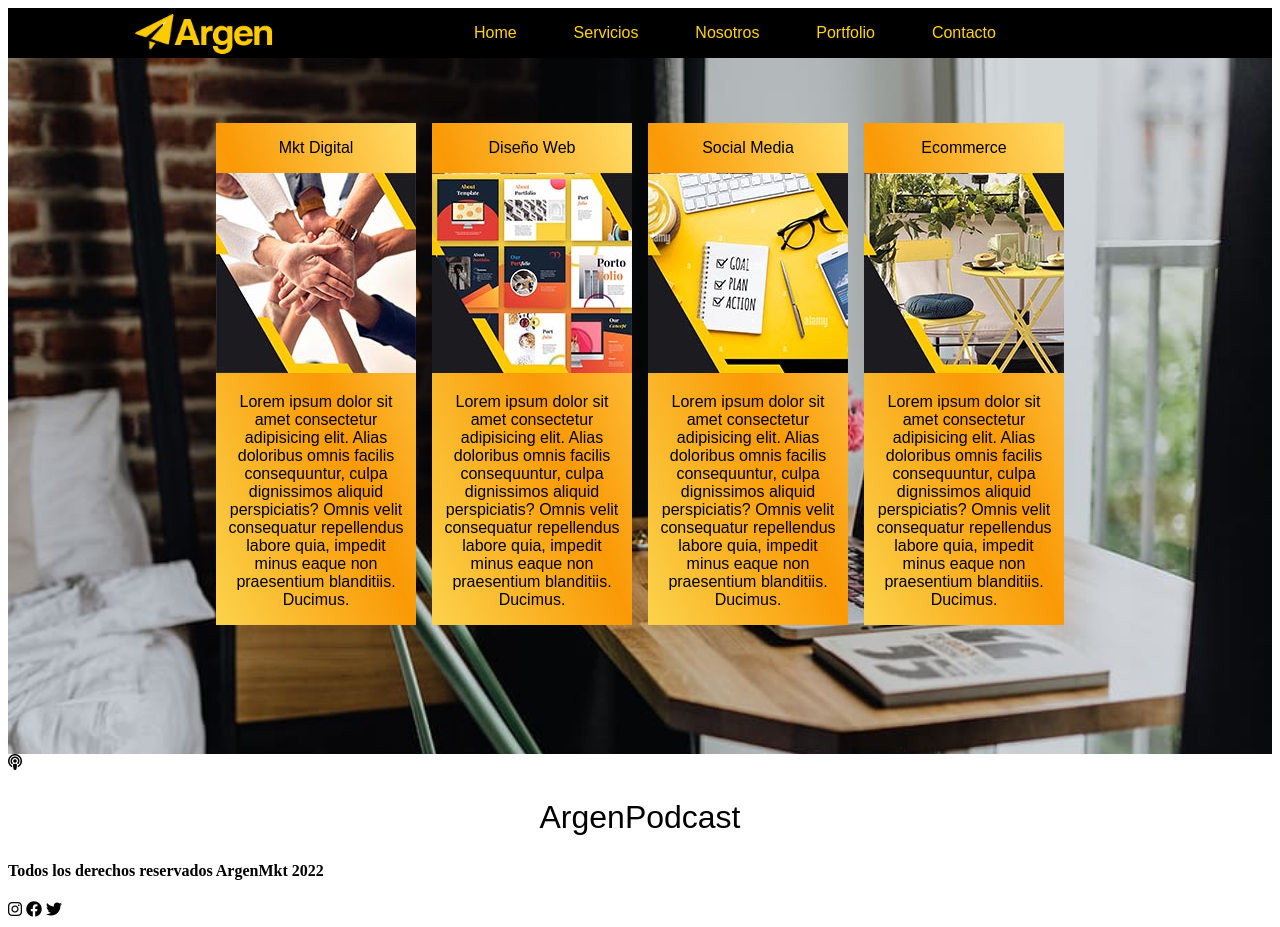
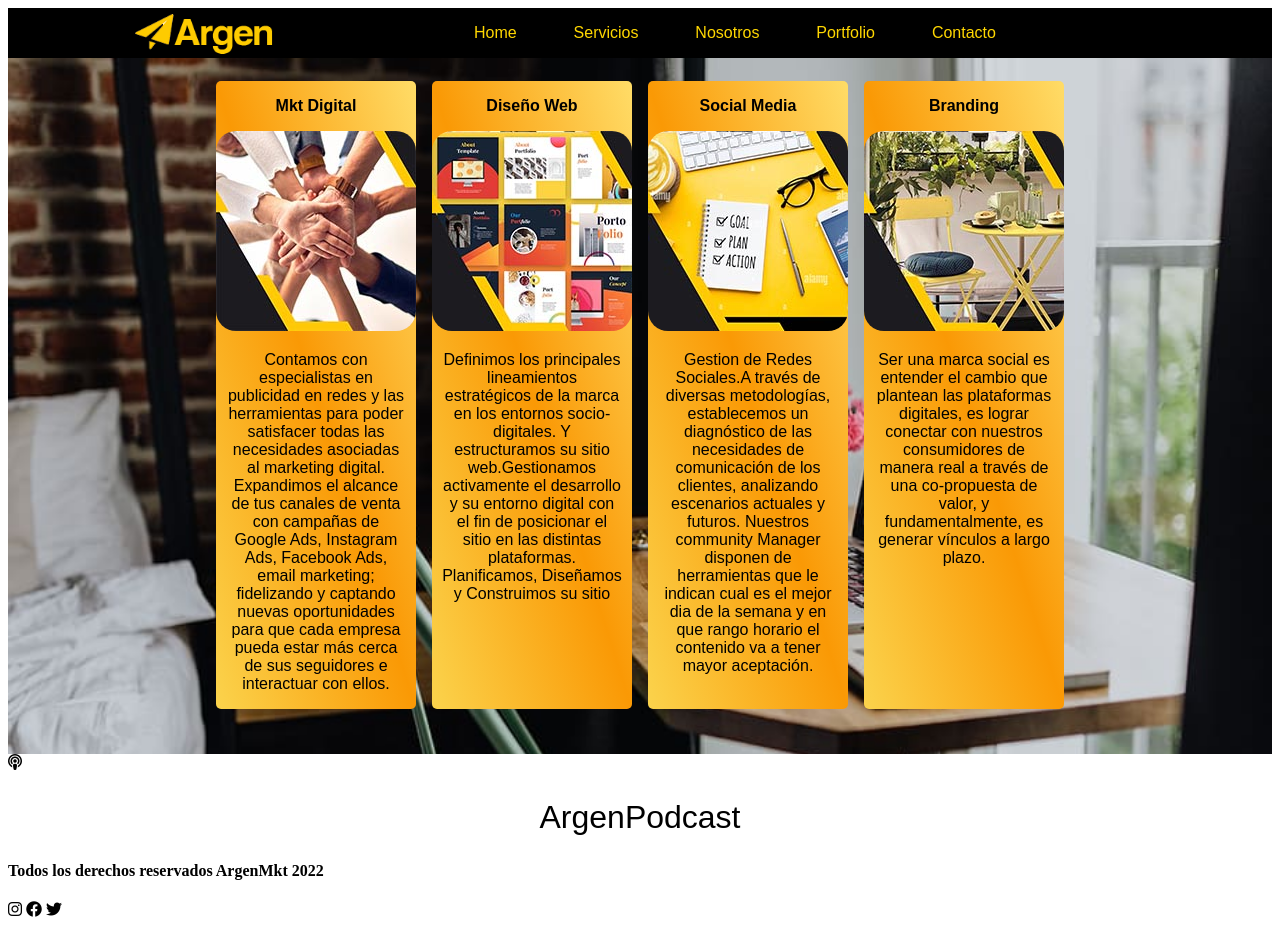
Before and after one commit to vivito22/firstprojetreposit, a plain HTML site: page pages/servicios.html in a window 1280 px wide. Drawn offline with Linux system fonts and the light colour scheme; files whose address does not match are found by name.

Commit message:
mejorando sass

```diff
--- a/pages/servicios.html
+++ b/pages/servicios.html
@@ -49,25 +49,26 @@
             <div class="box1">
               <h3 class="whiteText">Mkt Digital</h3>
               <img class="imagen1" src="../img/ArgenNosotros 200x200px.jpg" alt="marketing digital">
-              <p class="textImagen">Lorem ipsum dolor sit amet consectetur adipisicing elit. Alias doloribus omnis facilis consequuntur, culpa dignissimos aliquid perspiciatis? Omnis velit consequatur repellendus labore quia, impedit minus eaque non praesentium blanditiis. Ducimus.</p>
+              <p class="textImagen">Contamos con especialistas en publicidad en redes y las herramientas para poder satisfacer todas las necesidades asociadas al marketing digital. Expandimos el alcance de tus canales de venta con campañas de Google Ads, Instagram Ads, Facebook Ads, email marketing; fidelizando y captando nuevas oportunidades para que cada empresa pueda estar más cerca de sus seguidores e interactuar con ellos.</p>
             </div>
 
             <div class="box2">
               <h3 class="whiteText">Diseño Web</h3>
               <img class="imagen1" src="../img/ArgenPortfolio 200x200px.jpg" alt="diseño web">
-              <p class="textImagen">Lorem ipsum dolor sit amet consectetur adipisicing elit. Alias doloribus omnis facilis consequuntur, culpa dignissimos aliquid perspiciatis? Omnis velit consequatur repellendus labore quia, impedit minus eaque non praesentium blanditiis. Ducimus.</p>
+              <p class="textImagen"> Definimos los principales lineamientos estratégicos de la marca en los entornos socio-digitales. Y estructuramos su sitio web.Gestionamos activamente el desarrollo y su entorno digital con el fin de posicionar el sitio en las distintas plataformas.
+              Planificamos, Diseñamos y Construimos su sitio</p>
             </div>
 
             <div class="box3">
               <h3 class="whiteText">Social Media</h3>
               <img class="imagen1" src="../img/ArgenServicios 200x200px.jpg" alt=" social media">
-              <p class="textImagen">Lorem ipsum dolor sit amet consectetur adipisicing elit. Alias doloribus omnis facilis consequuntur, culpa dignissimos aliquid perspiciatis? Omnis velit consequatur repellendus labore quia, impedit minus eaque non praesentium blanditiis. Ducimus.</p>
+              <p class="textImagen">Gestion de Redes Sociales.A través de diversas metodologías, establecemos un diagnóstico de las necesidades de comunicación de los clientes, analizando escenarios actuales y futuros. Nuestros community Manager disponen de herramientas que le indican cual es el mejor dia de la semana y en que rango horario el contenido va a tener mayor aceptación.</p>
             </div>
 
             <div class="box4">
-              <h3 class="whiteText">Ecommerce</h3>
-              <img class="imagen1" src="../img/ArgenContacto 200x200px.jpg" alt="Ecommerce">
-              <p class="textImagen">Lorem ipsum dolor sit amet consectetur adipisicing elit. Alias doloribus omnis facilis consequuntur, culpa dignissimos aliquid perspiciatis? Omnis velit consequatur repellendus labore quia, impedit minus eaque non praesentium blanditiis. Ducimus.</p>
+              <h3 class="whiteText">Branding</h3>
+              <img class="imagen1" src="../img/ArgenContacto 200x200px.jpg" alt="Branding">
+              <p class="textImagen">Ser una marca social es entender el cambio que plantean las plataformas digitales, es lograr conectar con nuestros consumidores de manera real a través de una co-propuesta de valor, y fundamentalmente, es generar vínculos a largo plazo.</p>
             </div>
 
 
--- a/scss/_containers.scss
+++ b/scss/_containers.scss
@@ -12,6 +12,7 @@
 @mixin boxes {
     background-image: linear-gradient(to top right, #fbd34c, #fa9905, #ffdc67);
     text-align: center;
+    border-radius: 5px;
 }
 
 @mixin boxeshover {
--- a/scss/style.scss
+++ b/scss/style.scss
@@ -44,6 +44,18 @@
     margin-right: 10px;
 }
 
+.whiteText {
+    font-size: 1 rem;
+    font-weight: 800;
+    font-family: 'Montserrat', sans-serif;
+    text-align: center;
+
+}
+
+.imagen1 {
+    border-radius: 20px;
+}
+
 
 /*BTN INDEX*/
 
```
Also changed, not shown: pages/nosotros.html (+17 -15 lines), css/style.css, 1 other file.
